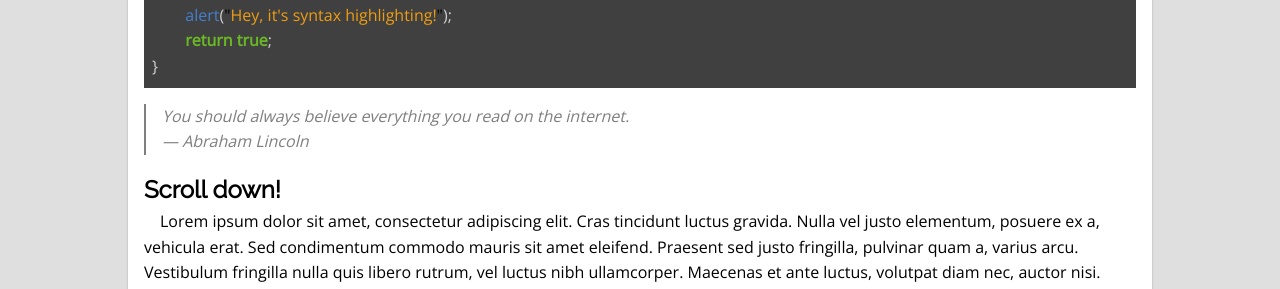
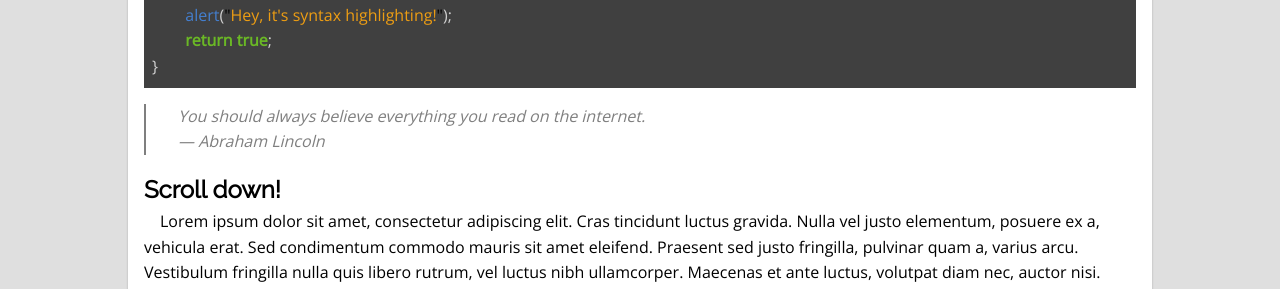
Before and after one commit to VonnW/vonnw.github.io, a Jekyll site: the page built from test.md, in a window 1280 px wide. Shown: the part 322-611 px from the top of the page. Built offline with Jekyll 4.4.1, drawn with Linux system fonts in a browser that asks for light colours.

Commit message:
i am very smart
fixed blockquotes too

```diff
--- a/css/style.css
+++ b/css/style.css
@@ -162,10 +162,12 @@ li {
 
 blockquote {
 	border-left: solid 2px #7f7f7f;
+	padding-left: 1em;
 
 	color: #7f7f7f;
 
 	font-style: italic;
+	text-indent: 0;
 }
 
 pre {
--- a/js/script.js
+++ b/js/script.js
@@ -3,7 +3,7 @@ window.addEventListener("DOMContentLoaded", function() {
 
 	document.getElementById("switchnav").addEventListener("click", function() {
 		var bignav = document.getElementById("bignav");
-		if (bignav.className.test(/shownav/i)) {
+		if (/shownav/i.test(bignav.className)) {
 			bignav.className = "";
 		} else {
 			bignav.className = "shownav";
```
